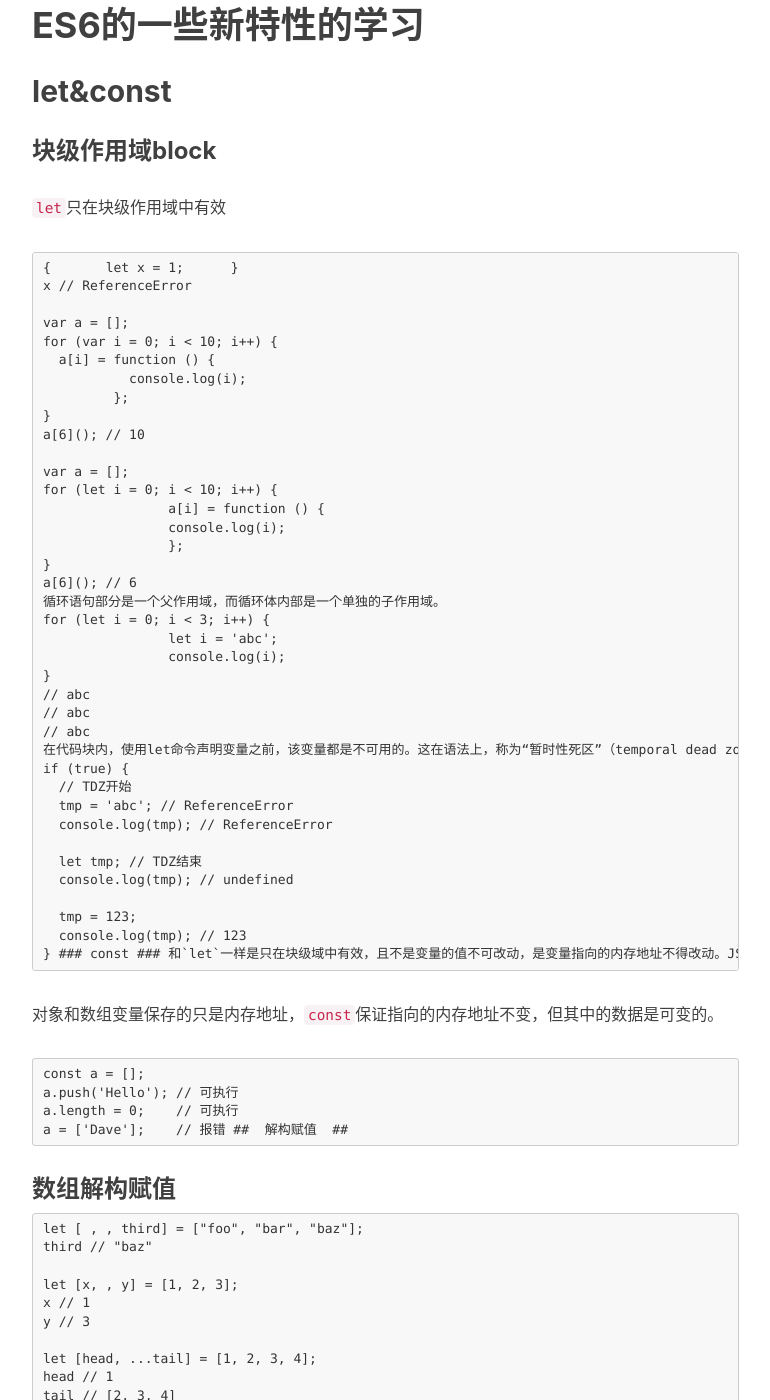
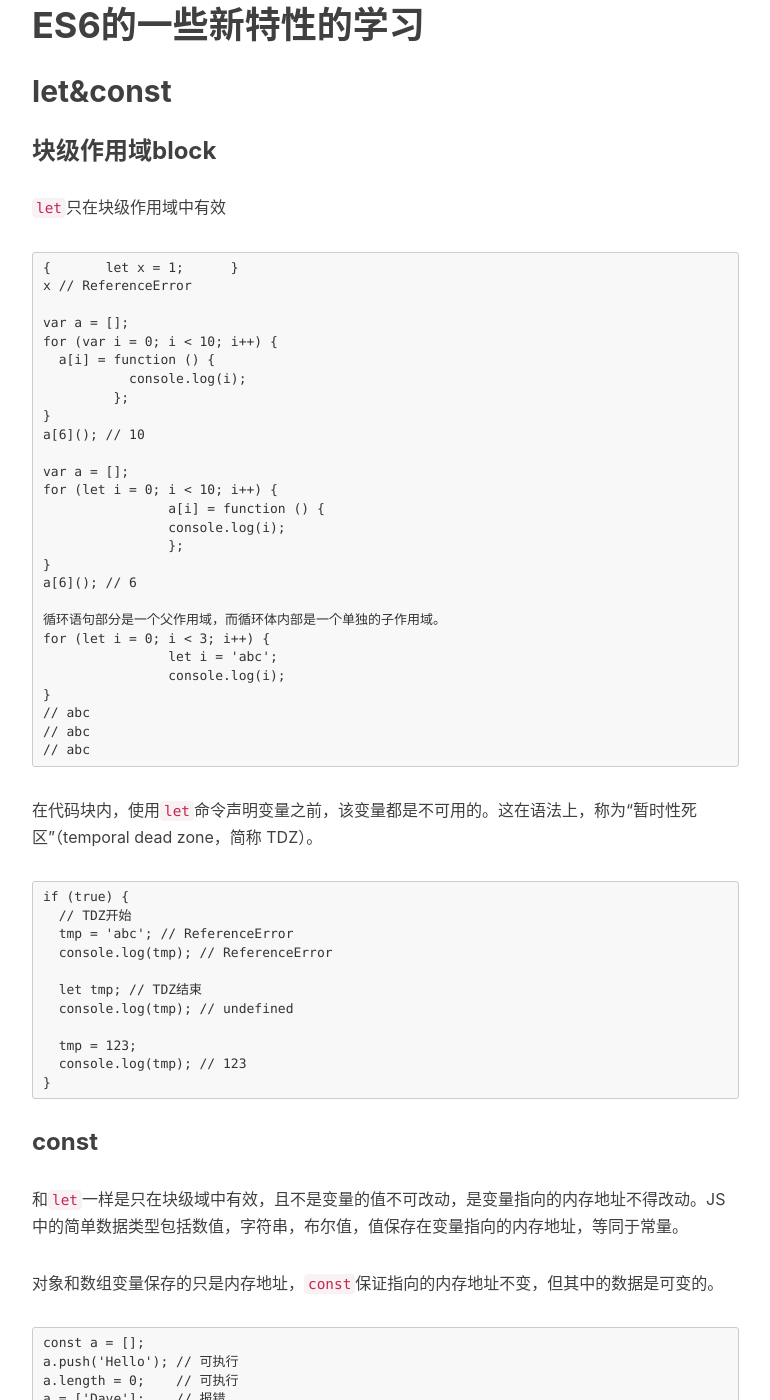
Before and after one commit to YouziXR/YouziXR.github.io, a Jekyll site: the page built from _posts/2018-09-07-ES6-learning-notes.md, in a window 1280 px wide and 1400 px high, scrolled down 467 px. Shown: the whole window, without its empty margins (233-1003 px from the left). Built offline with Jekyll 4.4.1, drawn with Linux system fonts in a browser that asks for light colours; nearby versions of some CDN libraries; our own code applies the rules of GitHub Pages for plain Markdown files; comment, search, counter and statistics services are not loaded.

Commit message:
format
just format , not update

```diff
--- a/_posts/2018-09-07-ES6-learning-notes.md
+++ b/_posts/2018-09-07-ES6-learning-notes.md
@@ -21,6 +21,7 @@
  		};
 	}
 	a[6](); // 6
+
 	循环语句部分是一个父作用域，而循环体内部是一个单独的子作用域。
 	for (let i = 0; i < 3; i++) {
   		let i = 'abc';
@@ -29,7 +30,10 @@
 	// abc
 	// abc
 	// abc
-	在代码块内，使用let命令声明变量之前，该变量都是不可用的。这在语法上，称为“暂时性死区”（temporal dead zone，简称 TDZ）。
+
+
+在代码块内，使用`let`命令声明变量之前，该变量都是不可用的。这在语法上，称为“暂时性死区”（temporal dead zone，简称 TDZ）。
+
 	if (true) {
 	  // TDZ开始
 	  tmp = 'abc'; // ReferenceError
@@ -41,6 +45,7 @@
 	  tmp = 123;
 	  console.log(tmp); // 123
 	}
+
 ### const ###
 和`let`一样是只在块级域中有效，且不是变量的值不可改动，是变量指向的内存地址不得改动。JS中的简单数据类型包括数值，字符串，布尔值，值保存在变量指向的内存地址，等同于常量。
 
@@ -50,6 +55,7 @@
 	a.push('Hello'); // 可执行
 	a.length = 0;    // 可执行
 	a = ['Dave'];    // 报错
+
 ##  解构赋值  ##
 
 ### 数组解构赋值  ###
@@ -74,6 +80,7 @@
 事实上，只要某种数据结构具有 Iterator 接口，都可以采用数组形式的解构赋值。
 
 ### 默认值 ###
+
 	let [foo = true] = [];
 	foo // true
 
@@ -97,7 +104,9 @@ ES6 内部使用严格相等运算符（`===`），判断一个位置是否有
 	let [x = f()] = [1];
 
 上面代码中，因为x能取到值，所以函数f根本不会执行。
+
 ### 对象解构赋值 ###
+
 数组的元素是按次序排列的，变量的取值由它的位置决定；而对象的属性没有次序，变量必须与属性同名，才能取到正确的值。
 
 对象的解构赋值的内部机制，是先找到同名属性，然后再赋给对应的变量。真正被赋值的是后者，而不是前者。
```
